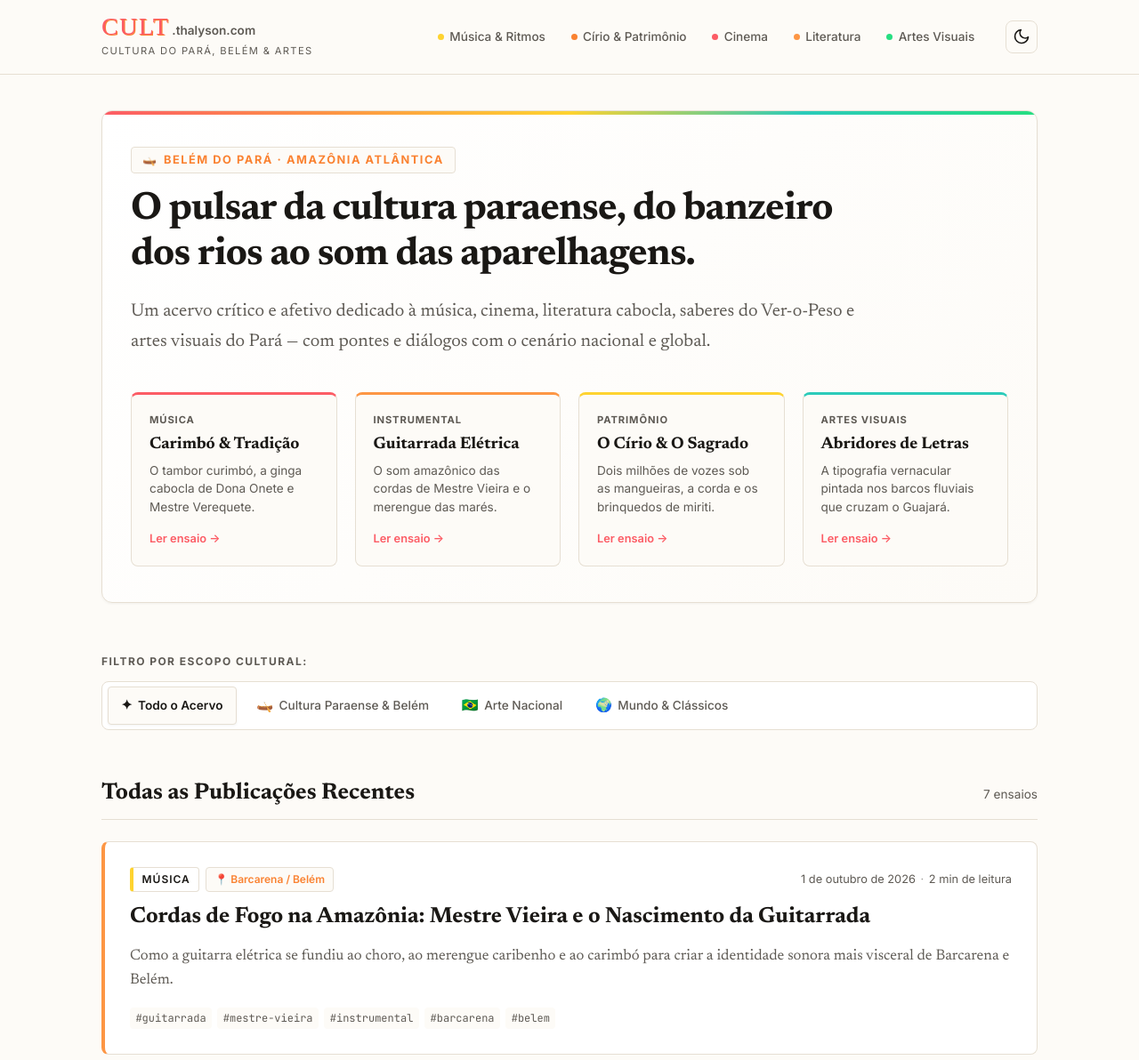
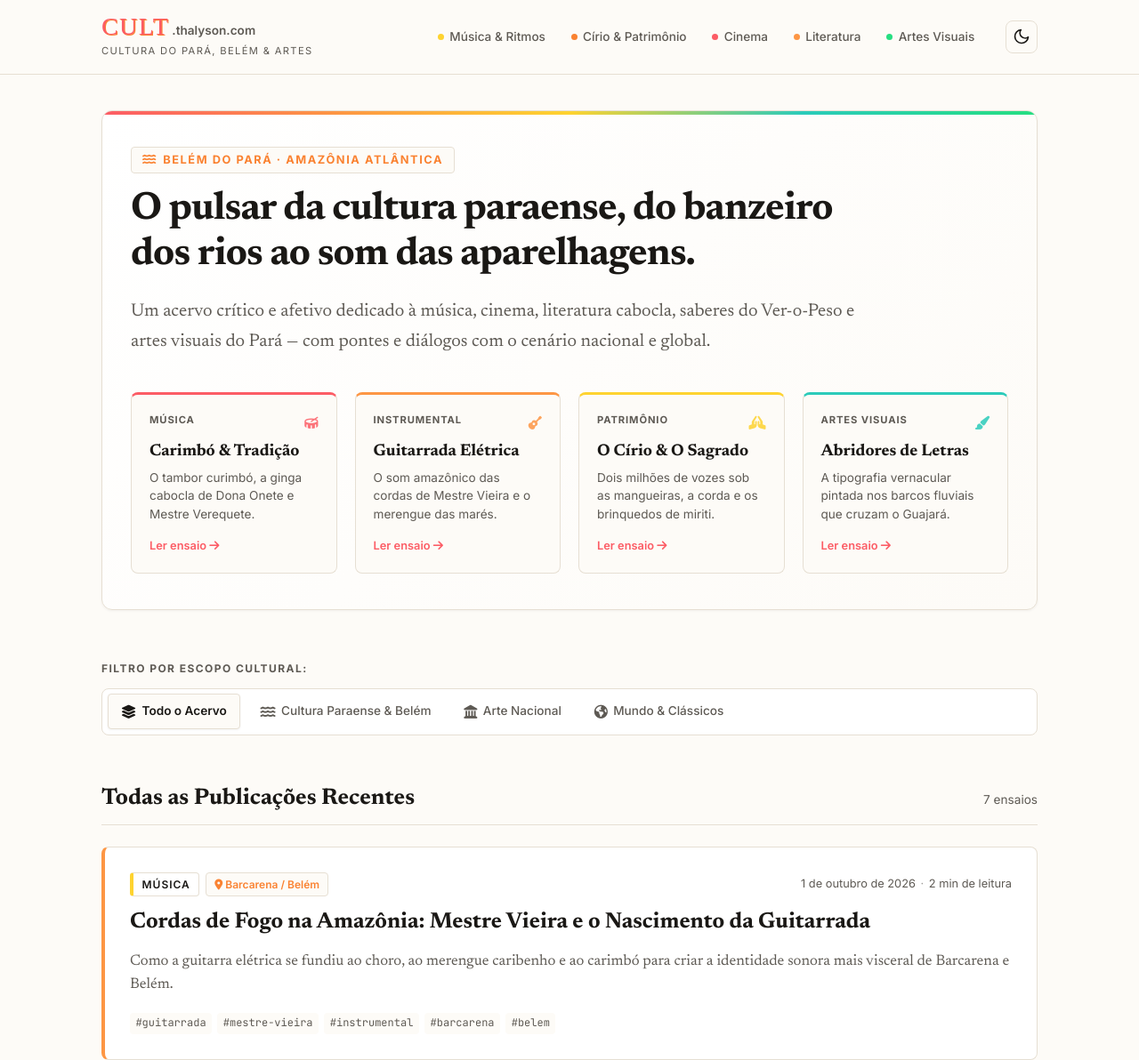
Before and after one commit to thalisonwilker/cult.thalyson.com, an Astro site: page / in a window 1280 px wide. Shown: the top 1192 px of the page at 89% size. Built offline with nearby package versions, Linux system fonts and the light colour scheme; Astro itself is replaced by a stand-in of ours; a web font is replaced by a local one.

Commit message:
style(icons): substitui emojis por icones oficiais do FontAwesome 6

```diff
--- a/src/components/EssayCard.astro
+++ b/src/components/EssayCard.astro
@@ -50,7 +50,9 @@ const territoryLabels: Record<string, string> = {
         {categoryLabels[category] || category}
       </span>
       {locality ? (
-        <span class="badge-locality">📍 {locality}</span>
+        <span class="badge-locality">
+          <i class="fa-solid fa-location-dot" aria-hidden="true"></i> {locality}
+        </span>
       ) : (
         <span class={`badge-territory badge-territory-${territory}`}>
           {territoryLabels[territory]}
--- a/src/components/ParaHighlightHero.astro
+++ b/src/components/ParaHighlightHero.astro
@@ -5,6 +5,7 @@ const paraPillars = [
     title: 'Carimbó & Tradição',
     desc: 'O tambor curimbó, a ginga cabocla de Dona Onete e Mestre Verequete.',
     tag: 'Música',
+    icon: 'fa-solid fa-drum',
     color: 'var(--color-fusion-red)',
     link: '/ensaios/o-banzeiro-do-carimbo-e-a-voz-de-dona-onete'
   },
@@ -12,6 +13,7 @@ const paraPillars = [
     title: 'Guitarrada Elétrica',
     desc: 'O som amazônico das cordas de Mestre Vieira e o merengue das marés.',
     tag: 'Instrumental',
+    icon: 'fa-solid fa-guitar',
     color: 'var(--color-orange-hibiscus)',
     link: '/ensaios/mestre-vieira-e-a-invencao-da-guitarrada-eletrica'
   },
@@ -19,6 +21,7 @@ const paraPillars = [
     title: 'O Círio & O Sagrado',
     desc: 'Dois milhões de vozes sob as mangueiras, a corda e os brinquedos de miriti.',
     tag: 'Patrimônio',
+    icon: 'fa-solid fa-hands-praying',
     color: 'var(--color-flirtatious)',
     link: '/ensaios/o-cirio-de-nazare-e-a-estetica-do-sagrado-ribeirinho'
   },
@@ -26,6 +29,7 @@ const paraPillars = [
     title: 'Abridores de Letras',
     desc: 'A tipografia vernacular pintada nos barcos fluviais que cruzam o Guajará.',
     tag: 'Artes Visuais',
+    icon: 'fa-solid fa-paintbrush',
     color: 'var(--color-maximum-blue-green)',
     link: '/ensaios/os-abridores-de-letras-e-a-tipografia-fluvial-da-amazonia'
   }
@@ -35,7 +39,7 @@ const paraPillars = [
 <section class="para-hero">
   <div class="para-hero-header">
     <div class="location-badge">
-      <span class="flag-icon">🛶</span>
+      <i class="fa-solid fa-water location-icon" aria-hidden="true"></i>
       <span>Belém do Pará · Amazônia Atlântica</span>
     </div>
     <h1 class="para-hero-title">
@@ -49,10 +53,15 @@ const paraPillars = [
   <div class="pillars-grid">
     {paraPillars.map((pillar) => (
       <a href={pillar.link} class="pillar-card" style={`--accent-color: ${pillar.color};`}>
-        <div class="pillar-tag">{pillar.tag}</div>
+        <div class="pillar-header-row">
+          <div class="pillar-tag">{pillar.tag}</div>
+          <i class={`pillar-icon ${pillar.icon}`} aria-hidden="true"></i>
+        </div>
         <h3 class="pillar-title">{pillar.title}</h3>
         <p class="pillar-desc">{pillar.desc}</p>
-        <span class="pillar-link">Ler ensaio →</span>
+        <span class="pillar-link">
+          Ler ensaio <i class="fa-solid fa-arrow-right" aria-hidden="true"></i>
+        </span>
       </a>
     ))}
   </div>
@@ -150,6 +159,24 @@ const paraPillars = [
     box-shadow: var(--shadow-md);
   }
 
+  .location-icon {
+    color: var(--color-beniukon-bronze);
+    font-size: 0.85rem;
+  }
+
+  .pillar-header-row {
+    display: flex;
+    justify-content: space-between;
+    align-items: center;
+    margin-bottom: 0.5rem;
+  }
+
+  .pillar-icon {
+    font-size: 0.95rem;
+    color: var(--accent-color);
+    opacity: 0.85;
+  }
+
   .pillar-tag {
     font-family: var(--font-sans);
     font-size: 0.7rem;
--- a/src/components/TerritoryFilter.astro
+++ b/src/components/TerritoryFilter.astro
@@ -8,10 +8,10 @@ interface Props {
 const { currentTerritory, currentCategory } = Astro.props;
 
 const territories = [
-  { id: 'all', label: 'Todo o Acervo', icon: '✦' },
-  { id: 'para', label: 'Cultura Paraense & Belém', icon: '🛶' },
-  { id: 'nacional', label: 'Arte Nacional', icon: '🇧🇷' },
-  { id: 'global', label: 'Mundo & Clássicos', icon: '🌍' }
+  { id: 'all', label: 'Todo o Acervo', icon: 'fa-solid fa-layer-group' },
+  { id: 'para', label: 'Cultura Paraense & Belém', icon: 'fa-solid fa-water' },
+  { id: 'nacional', label: 'Arte Nacional', icon: 'fa-solid fa-landmark' },
+  { id: 'global', label: 'Mundo & Clássicos', icon: 'fa-solid fa-earth-americas' }
 ];
 
 function buildUrl(territoryId: string) {
@@ -40,7 +40,7 @@ function buildUrl(territoryId: string) {
           href={buildUrl(t.id)}
           class={`tab-button ${isActive ? 'active' : ''} ${t.id === 'para' ? 'tab-para' : ''}`}
         >
-          <span class="tab-icon">{t.icon}</span>
+          <i class={`tab-icon ${t.icon}`} aria-hidden="true"></i>
           <span class="tab-text">{t.label}</span>
         </a>
       );
--- a/src/layouts/BaseLayout.astro
+++ b/src/layouts/BaseLayout.astro
@@ -26,6 +26,15 @@ const canonicalURL = new URL(Astro.url.pathname, Astro.site || 'https://cult.tha
     <meta name="viewport" content="width=device-width, initial-scale=1.0" />
     <link rel="icon" type="image/svg+xml" href="/favicon.svg" />
     <meta name="generator" content={Astro.generator} />
+
+    <!-- FontAwesome 6 Free -->
+    <link
+      rel="stylesheet"
+      href="https://cdnjs.cloudflare.com/ajax/libs/font-awesome/6.5.1/css/all.min.css"
+      integrity="sha512-DTOQO9RWCH3ppGqcWaEA1BIZOC6xxalwEsw9c2QQeAIftl+Vegovlnee1c9QX4TctnWMn13TZye+giMm8e2LwA=="
+      crossorigin="anonymous"
+      referrerpolicy="no-referrer"
+    />
 
     <!-- SEO & Primary Meta Tags -->
     <title>{title}</title>
--- a/src/pages/ensaios/[slug].astro
+++ b/src/pages/ensaios/[slug].astro
@@ -50,7 +50,9 @@ const territoryLabels: Record<string, string> = {
             {categoryLabels[essay.data.category] || essay.data.category}
           </a>
           {essay.data.locality ? (
-            <span class="badge-locality">📍 {essay.data.locality}</span>
+            <span class="badge-locality">
+              <i class="fa-solid fa-location-dot" aria-hidden="true"></i> {essay.data.locality}
+            </span>
           ) : (
             <span class="badge-territory">{territoryLabels[essay.data.territory]}</span>
           )}
```
Also changed, not shown: 4 other files.
